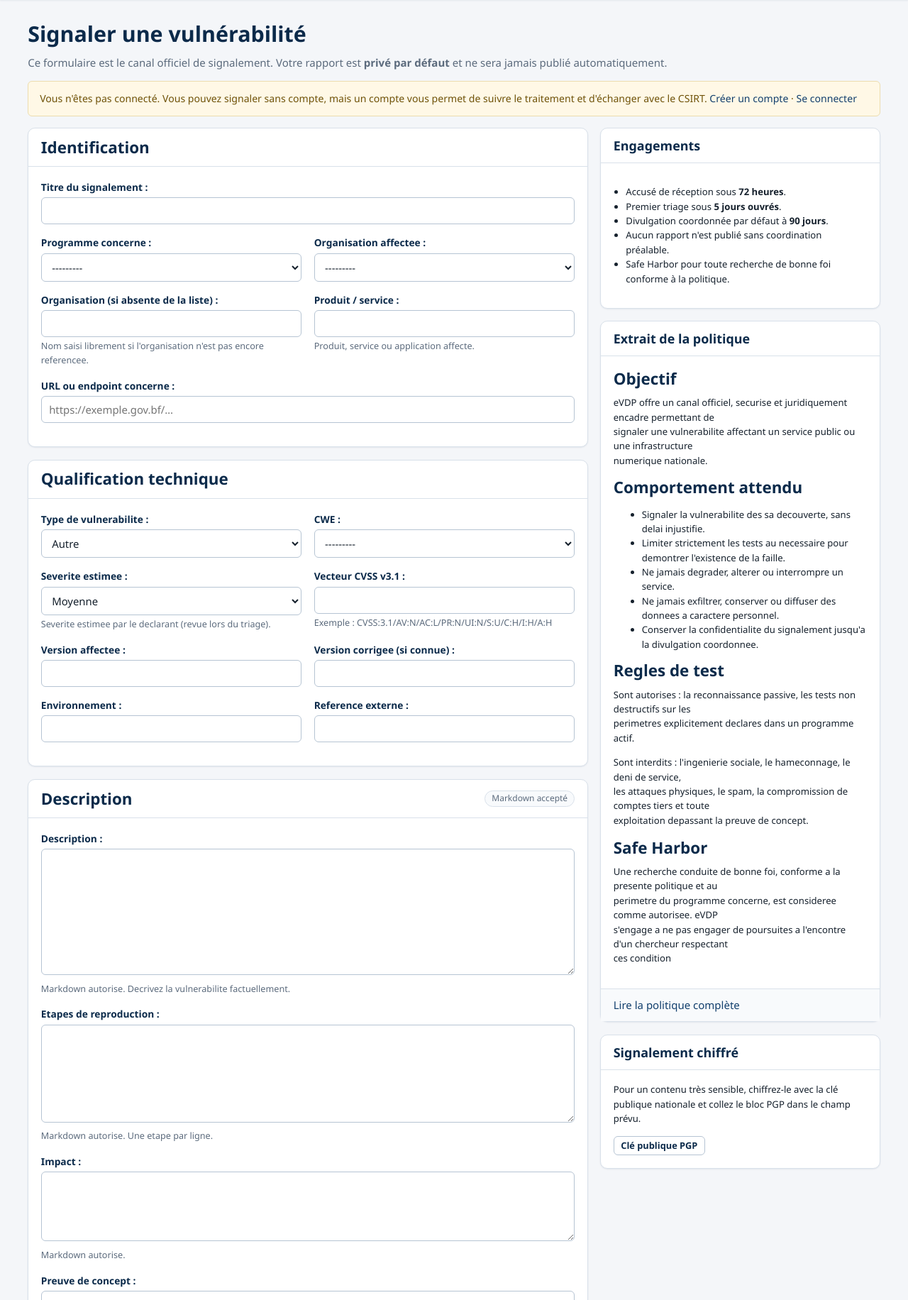
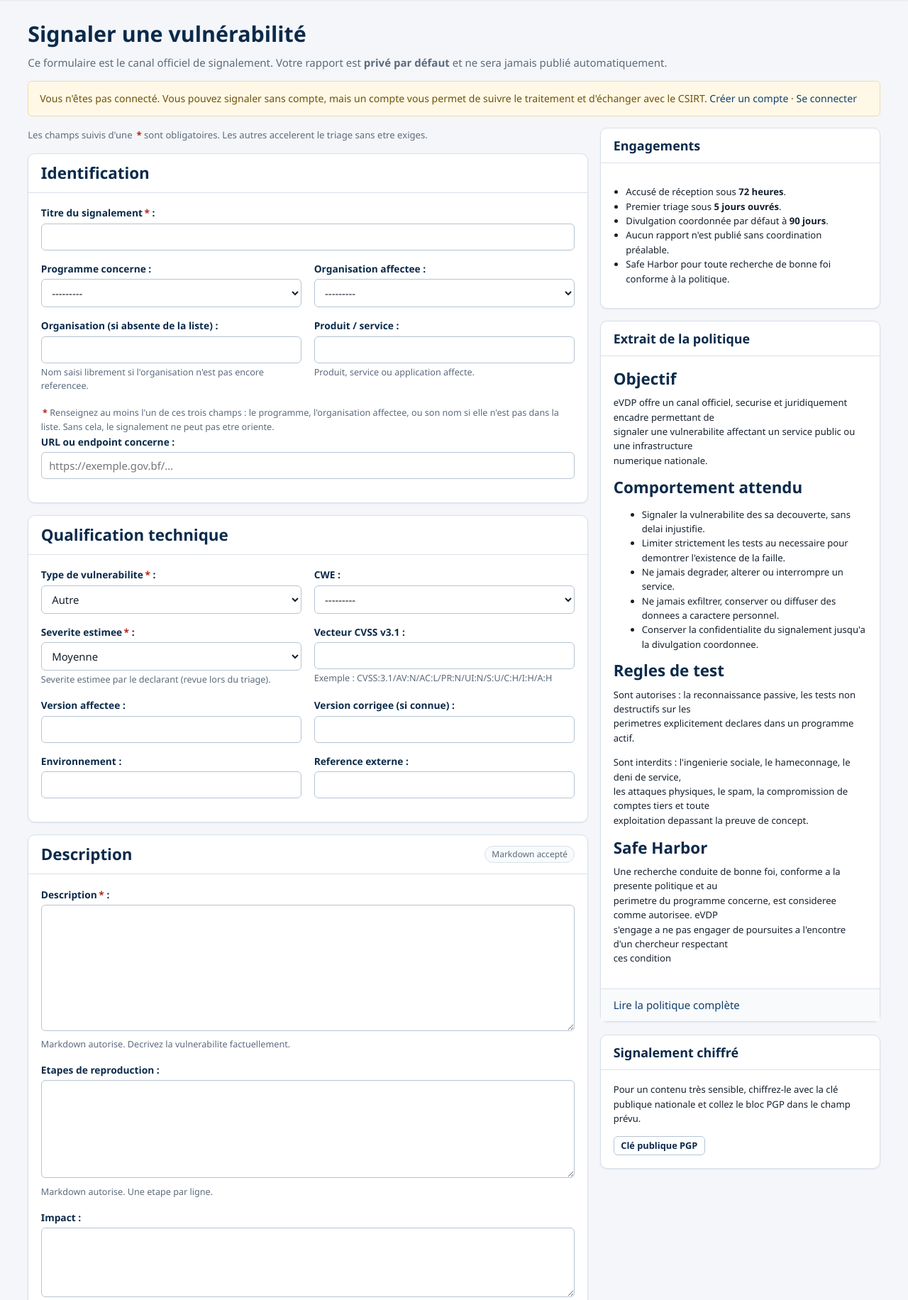
Before and after one commit to Faso-Shield/eVDP, a Django app: page /report/ in a window 1280 px wide. Shown: the part 97-1929 px from the top of the page at 71% size. Run offline with Django 5.2, Linux system fonts and the light colour scheme; data that the repository does not hold is empty; parts of the project's set-up code (start-up, migrations or seed data) failed here and were passed over.

Commit message:
Formulaires : signale les champs obligatoires par une etoile rouge
Rien ne distinguait les champs exiges des champs facultatifs. Sur le
formulaire de signalement, qui compte 23 champs dont 5 seulement sont
obligatoires, le declarant remplissait a l'aveugle et ne decouvrait la
contrainte qu'apres un envoi rejete.

L'etoile est posee dans partials/form_field.html, donc pilotee par
field.field.required plutot que recopiee dans les gabarits : elle restera
juste si les contraintes du modele changent. Elle beneficie a tous les
formulaires du site, l'inscription et la connexion compris, marquer les
champs sur un seul d'entre eux aurait ete incoherent.

Le libelle est compose a la main au lieu de label_tag, seul moyen d'inserer
l'etoile avant le suffixe. Ce suffixe est repris de form.label_suffix et
reste donc celui de la locale.

Deux regles du formulaire de signalement sont conditionnelles et vivent dans
clean(), ou required ne les capture pas. Elles sont desormais explicitees
plutot que decouvertes a l'envoi :

- la cible, qui exige au moins un des trois champs programme, organisation
  affectee ou nom de l'organisation, aucun n'etant obligatoire isolement ;
- l'adresse de contact, exigee seulement en l'absence de compte et sans
  anonymat, ce que son texte d'aide precisait deja.

La case d'acceptation de la politique est rendue hors du partial et recoit
son etoile directement. Une legende en tete de formulaire enonce la
convention, et l'attribut title de l'abbr la restitue aux lecteurs d'ecran.

La classe .required existait dans la feuille de style sans etre utilisee
nulle part ; elle est completee et desormais employee.

Verifie apres reconstruction : 5 champs marques sur le signalement (titre,
type, severite, description, acceptation), 2 sur la connexion, 5 sur
l'inscription, et le suffixe des libelles preserve sur les champs
facultatifs.

```diff
--- a/static/css/evdp.css
+++ b/static/css/evdp.css
@@ -221,7 +221,11 @@ input:focus, select:focus, textarea:focus {
 .checkbox-field { display: flex; gap: .5rem; align-items: flex-start; margin-bottom: .8rem; }
 .checkbox-field input { width: auto; margin-top: .25rem; }
 .checkbox-field label { font-weight: 500; color: var(--text); margin: 0; }
-.required { color: var(--evdp-red); }
+.required {
+  color: var(--evdp-red); font-weight: 700; margin-left: .18em;
+  text-decoration: none; border: 0; cursor: help;
+}
+.form-legend { font-size: .82rem; color: var(--text-muted); margin: 0 0 1rem; }
 
 .filters { display: flex; gap: .7rem; flex-wrap: wrap; align-items: flex-end; }
 .filters .form-field { margin-bottom: 0; min-width: 165px; }
--- a/templates/partials/form_field.html
+++ b/templates/partials/form_field.html
@@ -1,5 +1,9 @@
+{% comment %}
+  Champ de formulaire. Les champs obligatoires portent une etoile rouge ;
+  le title de l'abbr rend l'information accessible aux lecteurs d'ecran.
+{% endcomment %}
 <div class="form-field">
-  {{ field.label_tag }}
+  <label for="{{ field.id_for_label }}">{{ field.label }}{% if field.field.required %}<abbr class="required" title="Champ obligatoire">*</abbr>{% endif %}{{ field.form.label_suffix }}</label>
   {{ field }}
   {% if field.help_text %}<div class="help">{{ field.help_text }}</div>{% endif %}
   {{ field.errors }}
--- a/templates/reports/submit.html
+++ b/templates/reports/submit.html
@@ -30,6 +30,10 @@
   <div>
     <form method="post" enctype="multipart/form-data" novalidate>
       {% csrf_token %}
+      <p class="form-legend">
+        Les champs suivis d'une <abbr class="required" title="Champ obligatoire">*</abbr>
+        sont obligatoires. Les autres accelerent le triage sans etre exiges.
+      </p>
       {% if form.non_field_errors %}<div class="alert alert-error">{{ form.non_field_errors }}</div>{% endif %}
 
       <div class="card">
@@ -41,6 +45,12 @@
             {% include "partials/form_field.html" with field=form.affected_organization %}
             {% include "partials/form_field.html" with field=form.affected_organization_name %}
             {% include "partials/form_field.html" with field=form.product %}
+          </div>
+          <div class="help">
+            <abbr class="required" title="Champ obligatoire">*</abbr>
+            Renseignez au moins l'un de ces trois champs : le programme, l'organisation
+            affectee, ou son nom si elle n'est pas dans la liste. Sans cela, le
+            signalement ne peut pas etre oriente.
           </div>
           {% include "partials/form_field.html" with field=form.target_url %}
         </div>
@@ -104,7 +114,7 @@
           {% include "partials/form_field.html" with field=form.pgp_payload %}
           <div class="checkbox-field">
             {{ form.accept_policy }}
-            <label for="{{ form.accept_policy.id_for_label }}">{{ form.accept_policy.label }}
+            <label for="{{ form.accept_policy.id_for_label }}">{{ form.accept_policy.label }}<abbr class="required" title="Champ obligatoire">*</abbr>
               (<a href="{% url 'core:disclosure_policy' %}" target="_blank" rel="noopener">lire</a>)</label>
           </div>
           {{ form.accept_policy.errors }}
```
